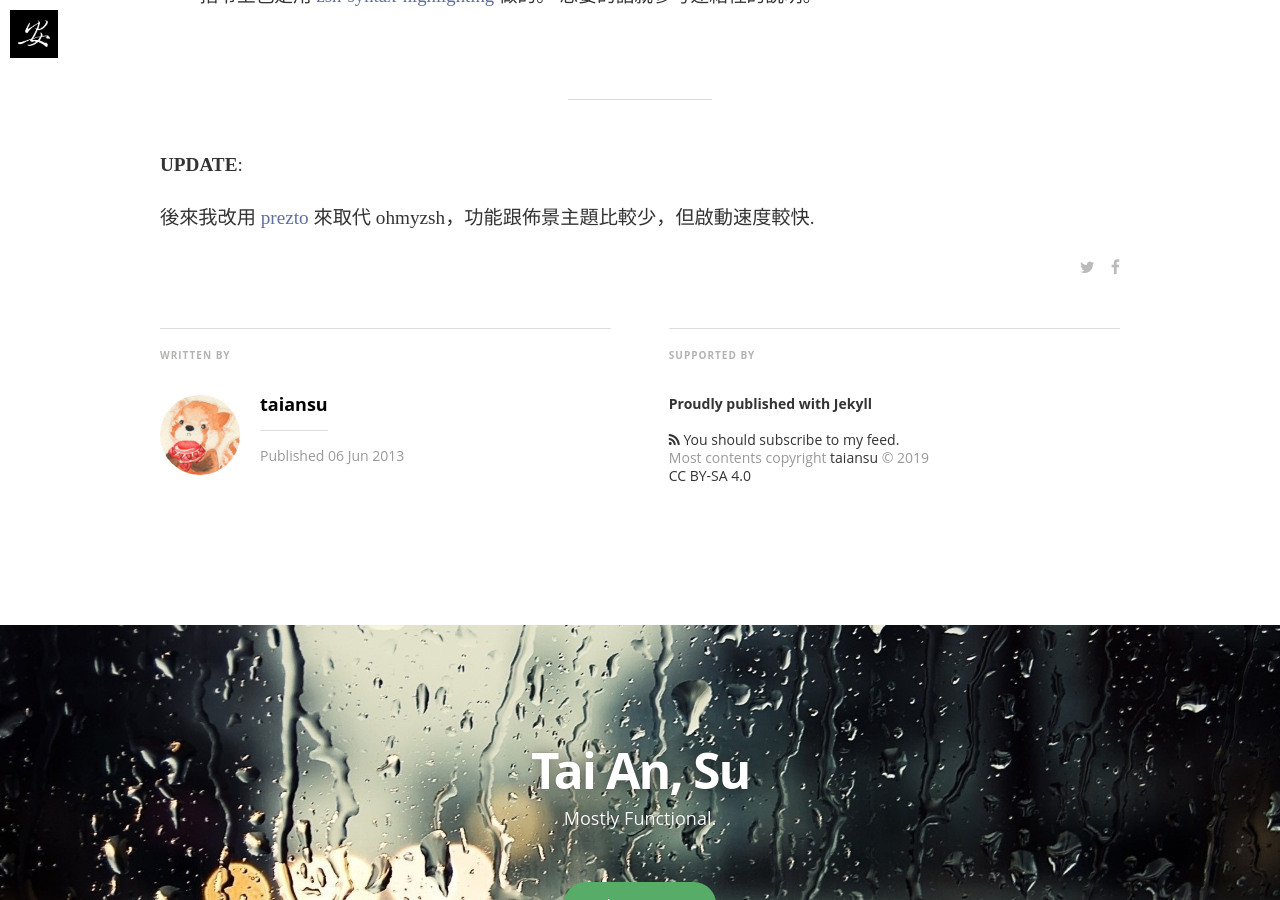
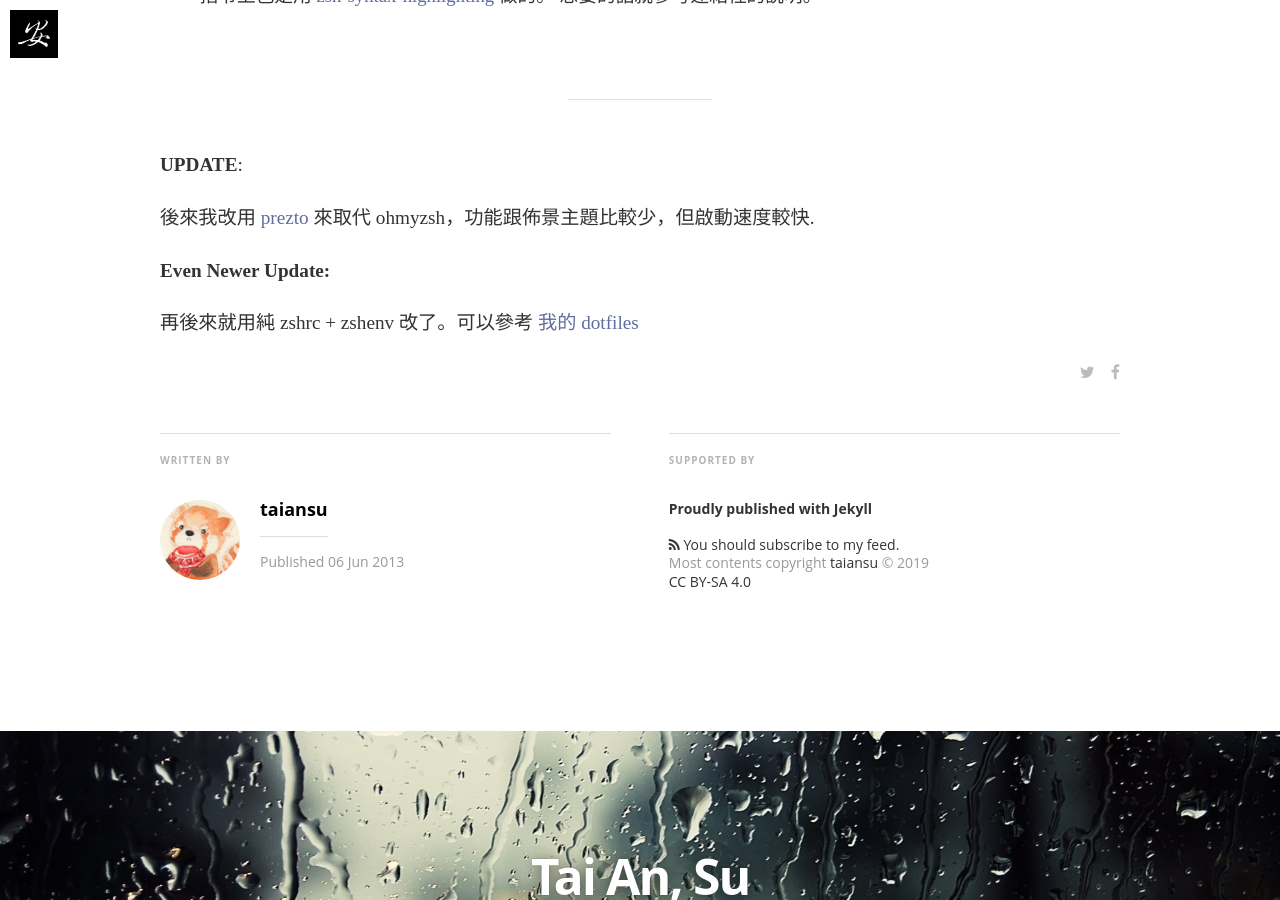
Before and after one commit to taiansu/blog, a Jekyll site: the page built from _posts/2013-06-06-custom-your-cli-on-osx.markdown, in a window 1280 px wide and 900 px high, scrolled down 2851 px. Built offline with Jekyll 4.4.1, drawn with Linux system fonts in a browser that asks for light colours; nearby versions of some CDN libraries; some web fonts are replaced; comment, search, counter and statistics services are not loaded.

Commit message:
Update post

```diff
--- a/_posts/2013-06-06-custom-your-cli-on-osx.markdown
+++ b/_posts/2013-06-06-custom-your-cli-on-osx.markdown
@@ -71,3 +71,9 @@ __提醒__：
 __UPDATE__:
 
 後來我改用 [prezto](https://github.com/sorin-ionescu/prezto) 來取代 ohmyzsh，功能跟佈景主題比較少，但啟動速度較快.
+
+
+
+__Even Newer Update:__
+
+再後來就用純 zshrc + zshenv 改了。可以參考 [我的 dotfiles](https://github.com/taiansu/dotfiles)
```
